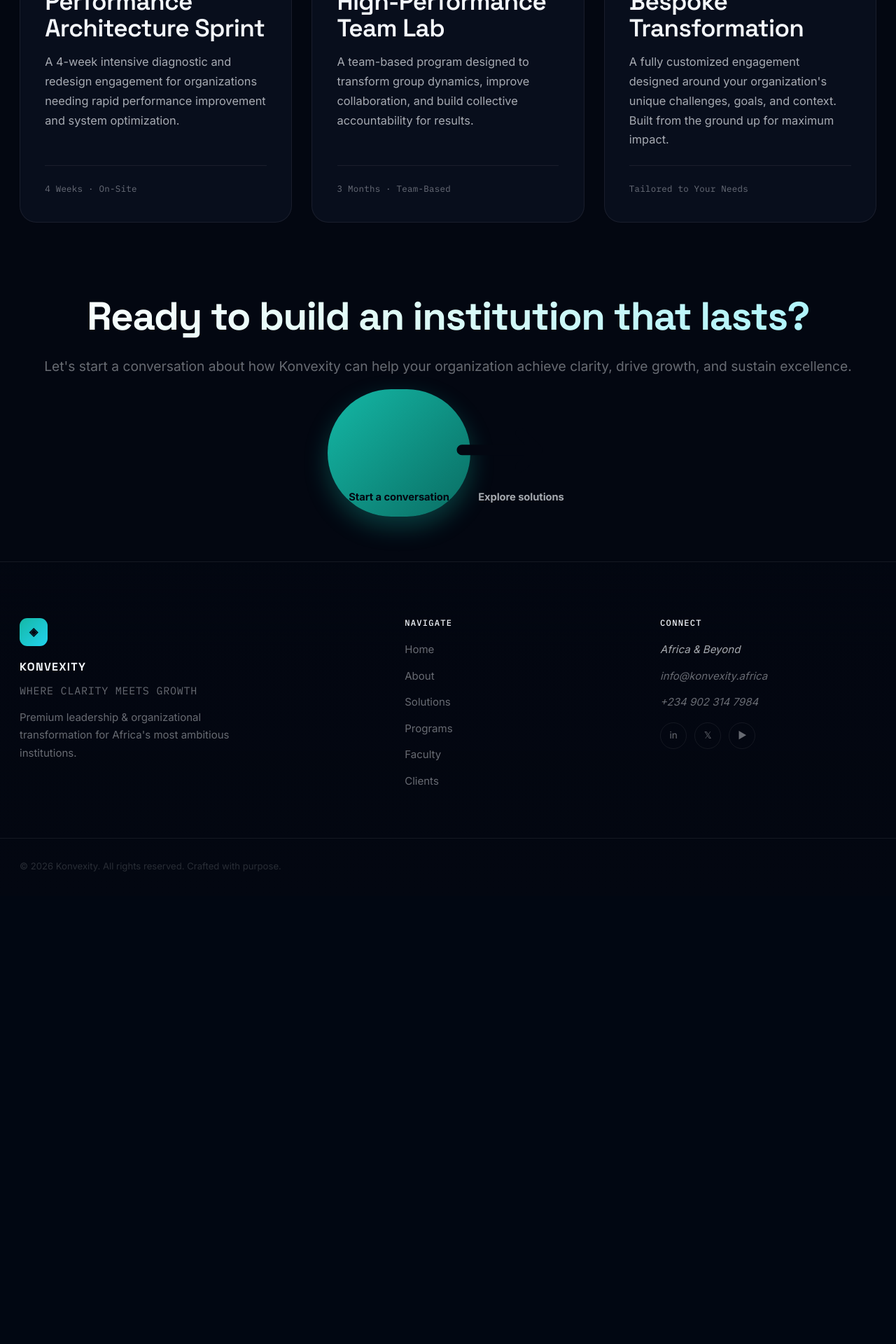
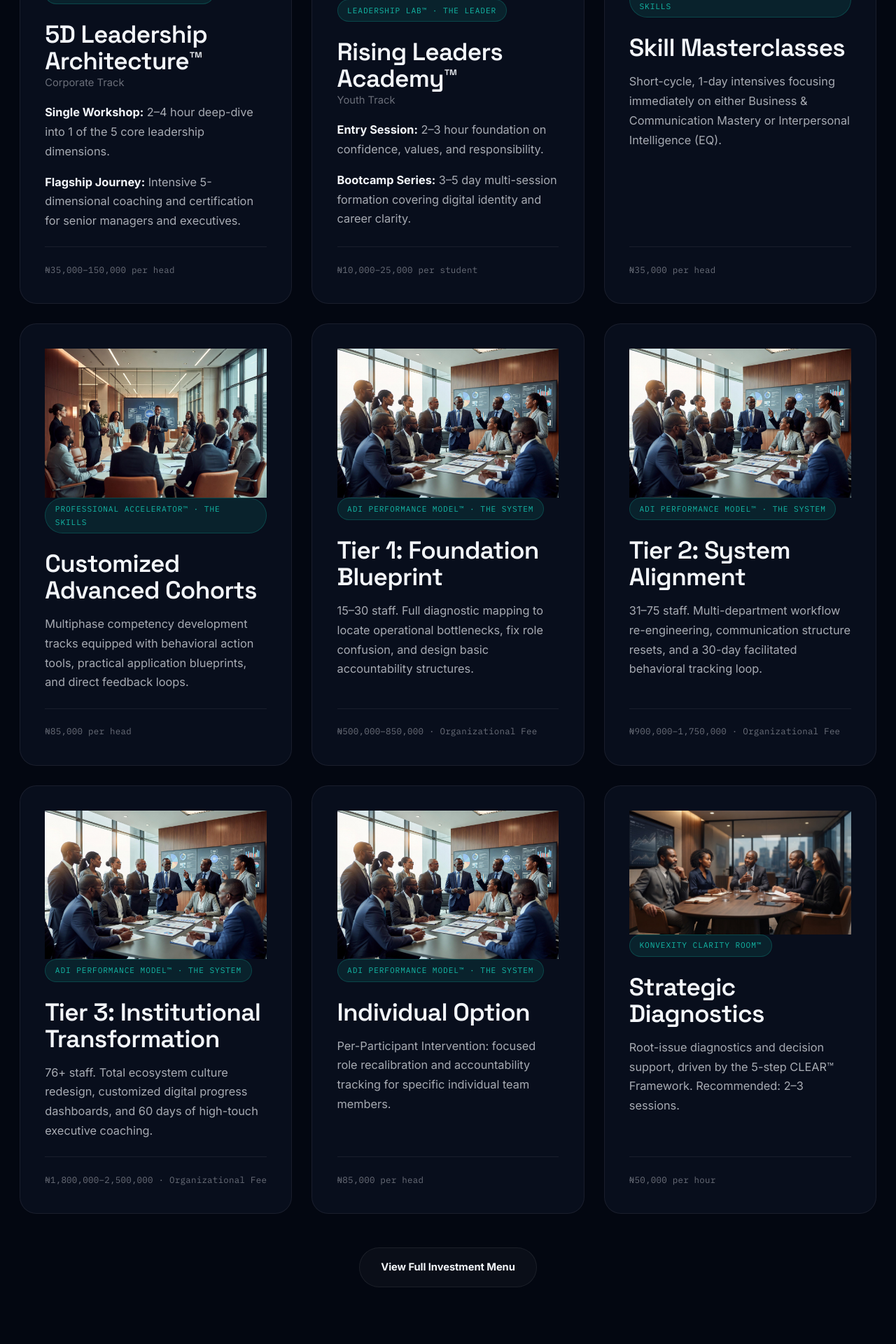
Before and after one commit to ABDULAFEEZ12/Konvexity, a Flask app: page /programs in a window 1280 px wide. Shown: the part 1259-3179 px from the top of the page at 70% size. Before the commit the page ends 2504 px from the top, so only its background shows below. Run offline with Flask 3, Linux system fonts and the light colour scheme.

Commit message:
Update programs.html

```diff
--- a/templates/public/programs.html
+++ b/templates/public/programs.html
@@ -1,96 +1,176 @@
 <!-- templates/public/programs.html -->
 {% extends "base.html" %}
-{% block title %}Programs | Konvexity{% endblock %}
+{% block title %}Program Tracks | Konvexity{% endblock %}
 {% block content %}
+
+<div class="page-banner">
+  <img src="{{ url_for('static', filename='images/pages/programs-banner.jpg') }}" alt="Konvexity program tracks in session" loading="eager">
+</div>
 
 <div class="page-header">
   <div class="container">
-    <span class="section-label reveal">Programs</span>
-    <h1 class="reveal">Structured programs for lasting transformation</h1>
-    <p class="reveal">From intensive workshops to multi-month development journeys, our programs are designed for real impact.</p>
+    <span class="section-label reveal">Program Tracks</span>
+    <h1 class="reveal">Every track, across every solution pillar.</h1>
+    <p class="reveal">The specific program tracks delivered under each Konvexity solution &mdash; from a single workshop to a full institutional engagement.</p>
   </div>
 </div>
 
 <section class="section">
   <div class="container">
     <div class="grid grid-3">
+
       <div class="program-card reveal">
+        <div class="program-card-media">
+          <img src="{{ url_for('static', filename='images/solutions/leadership-lab.jpg') }}" alt="5D Leadership Architecture workshop" loading="lazy">
+        </div>
         <div class="program-card-header">
-          <span class="badge mb-8">Leadership</span>
-          <h3 class="heading-md">Executive Leadership Intensive</h3>
+          <span class="badge mb-8">Leadership Lab&trade; &middot; The Leader</span>
+          <h3 class="heading-md">5D Leadership Architecture&trade;</h3>
+          <p class="body-sm" style="color:var(--ink-faint);">Corporate Track</p>
         </div>
         <div class="program-card-body">
-          <p class="text-secondary">A 12-week immersive program for senior leaders ready to move from operational management to strategic leadership. Built on the 5D Leadership Architecture.</p>
+          <p class="text-secondary"><strong style="color:var(--ink);">Single Workshop:</strong> 2&ndash;4 hour deep-dive into 1 of the 5 core leadership dimensions.</p>
+          <p class="text-secondary"><strong style="color:var(--ink);">Flagship Journey:</strong> Intensive 5-dimensional coaching and certification for senior managers and executives.</p>
         </div>
         <div class="program-card-footer">
-          <span class="program-duration">12 Weeks &middot; Cohort-Based</span>
+          <span class="program-duration">&#8358;35,000&ndash;150,000 per head</span>
         </div>
       </div>
 
       <div class="program-card reveal">
+        <div class="program-card-media">
+          <img src="{{ url_for('static', filename='images/programs/rising-leaders-academy.jpg') }}" alt="Rising Leaders Academy session" loading="lazy">
+        </div>
         <div class="program-card-header">
-          <span class="badge mb-8">Communication</span>
-          <h3 class="heading-md">Professional Presence Mastery</h3>
+          <span class="badge mb-8">Leadership Lab&trade; &middot; The Leader</span>
+          <h3 class="heading-md">Rising Leaders Academy&trade;</h3>
+          <p class="body-sm" style="color:var(--ink-faint);">Youth Track</p>
         </div>
         <div class="program-card-body">
-          <p class="text-secondary">An 8-week program focused on executive communication, presentation skills, and interpersonal intelligence for high-potential professionals.</p>
+          <p class="text-secondary"><strong style="color:var(--ink);">Entry Session:</strong> 2&ndash;3 hour foundation on confidence, values, and responsibility.</p>
+          <p class="text-secondary"><strong style="color:var(--ink);">Bootcamp Series:</strong> 3&ndash;5 day multi-session formation covering digital identity and career clarity.</p>
         </div>
         <div class="program-card-footer">
-          <span class="program-duration">8 Weeks &middot; Hybrid Delivery</span>
+          <span class="program-duration">&#8358;10,000&ndash;25,000 per student</span>
         </div>
       </div>
 
       <div class="program-card reveal">
+        <div class="program-card-media">
+          <img src="{{ url_for('static', filename='images/solutions/professional-accelerator.jpg') }}" alt="Skill Masterclass session" loading="lazy">
+        </div>
         <div class="program-card-header">
-          <span class="badge mb-8">Strategy</span>
-          <h3 class="heading-md">Clarity Room Intensive</h3>
+          <span class="badge mb-8">Professional Accelerator&trade; &middot; The Skills</span>
+          <h3 class="heading-md">Skill Masterclasses</h3>
         </div>
         <div class="program-card-body">
-          <p class="text-secondary">A 6-session strategic advisory engagement for founders and CEOs navigating critical decisions, pivots, or growth inflection points.</p>
+          <p class="text-secondary">Short-cycle, 1-day intensives focusing immediately on either Business &amp; Communication Mastery or Interpersonal Intelligence (EQ).</p>
         </div>
         <div class="program-card-footer">
-          <span class="program-duration">6 Sessions &middot; 1-on-1</span>
+          <span class="program-duration">&#8358;35,000 per head</span>
         </div>
       </div>
 
       <div class="program-card reveal">
+        <div class="program-card-media">
+          <img src="{{ url_for('static', filename='images/solutions/professional-accelerator.jpg') }}" alt="Customized Advanced Cohort workshop" loading="lazy">
+        </div>
         <div class="program-card-header">
-          <span class="badge mb-8">Organizational</span>
-          <h3 class="heading-md">Performance Architecture Sprint</h3>
+          <span class="badge mb-8">Professional Accelerator&trade; &middot; The Skills</span>
+          <h3 class="heading-md">Customized Advanced Cohorts</h3>
         </div>
         <div class="program-card-body">
-          <p class="text-secondary">A 4-week intensive diagnostic and redesign engagement for organizations needing rapid performance improvement and system optimization.</p>
+          <p class="text-secondary">Multiphase competency development tracks equipped with behavioral action tools, practical application blueprints, and direct feedback loops.</p>
         </div>
         <div class="program-card-footer">
-          <span class="program-duration">4 Weeks &middot; On-Site</span>
+          <span class="program-duration">&#8358;85,000 per head</span>
         </div>
       </div>
 
       <div class="program-card reveal">
+        <div class="program-card-media">
+          <img src="{{ url_for('static', filename='images/solutions/adi-performance-model.jpg') }}" alt="ADI Performance Model diagnostic session" loading="lazy">
+        </div>
         <div class="program-card-header">
-          <span class="badge mb-8">Team Development</span>
-          <h3 class="heading-md">High-Performance Team Lab</h3>
+          <span class="badge mb-8">ADI Performance Model&trade; &middot; The System</span>
+          <h3 class="heading-md">Tier 1: Foundation Blueprint</h3>
         </div>
         <div class="program-card-body">
-          <p class="text-secondary">A team-based program designed to transform group dynamics, improve collaboration, and build collective accountability for results.</p>
+          <p class="text-secondary">15&ndash;30 staff. Full diagnostic mapping to locate operational bottlenecks, fix role confusion, and design basic accountability structures.</p>
         </div>
         <div class="program-card-footer">
-          <span class="program-duration">3 Months &middot; Team-Based</span>
+          <span class="program-duration">&#8358;500,000&ndash;850,000 &middot; Organizational Fee</span>
         </div>
       </div>
 
       <div class="program-card reveal">
+        <div class="program-card-media">
+          <img src="{{ url_for('static', filename='images/solutions/adi-performance-model.jpg') }}" alt="ADI Performance Model system alignment session" loading="lazy">
+        </div>
         <div class="program-card-header">
-          <span class="badge mb-8">Custom</span>
-          <h3 class="heading-md">Bespoke Transformation</h3>
+          <span class="badge mb-8">ADI Performance Model&trade; &middot; The System</span>
+          <h3 class="heading-md">Tier 2: System Alignment</h3>
         </div>
         <div class="program-card-body">
-          <p class="text-secondary">A fully customized engagement designed around your organization's unique challenges, goals, and context. Built from the ground up for maximum impact.</p>
+          <p class="text-secondary">31&ndash;75 staff. Multi-department workflow re-engineering, communication structure resets, and a 30-day facilitated behavioral tracking loop.</p>
         </div>
         <div class="program-card-footer">
-          <span class="program-duration">Tailored to Your Needs</span>
+          <span class="program-duration">&#8358;900,000&ndash;1,750,000 &middot; Organizational Fee</span>
         </div>
       </div>
+
+      <div class="program-card reveal">
+        <div class="program-card-media">
+          <img src="{{ url_for('static', filename='images/solutions/adi-performance-model.jpg') }}" alt="ADI Performance Model institutional transformation session" loading="lazy">
+        </div>
+        <div class="program-card-header">
+          <span class="badge mb-8">ADI Performance Model&trade; &middot; The System</span>
+          <h3 class="heading-md">Tier 3: Institutional Transformation</h3>
+        </div>
+        <div class="program-card-body">
+          <p class="text-secondary">76+ staff. Total ecosystem culture redesign, customized digital progress dashboards, and 60 days of high-touch executive coaching.</p>
+        </div>
+        <div class="program-card-footer">
+          <span class="program-duration">&#8358;1,800,000&ndash;2,500,000 &middot; Organizational Fee</span>
+        </div>
+      </div>
+
+      <div class="program-card reveal">
+        <div class="program-card-media">
+          <img src="{{ url_for('static', filename='images/solutions/adi-performance-model.jpg') }}" alt="ADI Performance Model individual intervention session" loading="lazy">
+        </div>
+        <div class="program-card-header">
+          <span class="badge mb-8">ADI Performance Model&trade; &middot; The System</span>
+          <h3 class="heading-md">Individual Option</h3>
+        </div>
+        <div class="program-card-body">
+          <p class="text-secondary">Per-Participant Intervention: focused role recalibration and accountability tracking for specific individual team members.</p>
+        </div>
+        <div class="program-card-footer">
+          <span class="program-duration">&#8358;85,000 per head</span>
+        </div>
+      </div>
+
+      <div class="program-card reveal">
+        <div class="program-card-media">
+          <img src="{{ url_for('static', filename='images/solutions/clarity-room.jpg') }}" alt="Konvexity Clarity Room strategic diagnostics session" loading="lazy">
+        </div>
+        <div class="program-card-header">
+          <span class="badge mb-8">Konvexity Clarity Room&trade;</span>
+          <h3 class="heading-md">Strategic Diagnostics</h3>
+        </div>
+        <div class="program-card-body">
+          <p class="text-secondary">Root-issue diagnostics and decision support, driven by the 5-step CLEAR&trade; Framework. Recommended: 2&ndash;3 sessions.</p>
+        </div>
+        <div class="program-card-footer">
+          <span class="program-duration">&#8358;50,000 per hour</span>
+        </div>
+      </div>
+
+    </div>
+
+    <div class="text-center reveal" style="margin-top:3rem;">
+      <a href="{{ url_for('public.pricing') }}" class="btn btn-secondary">View Full Investment Menu</a>
     </div>
   </div>
 </section>
```
